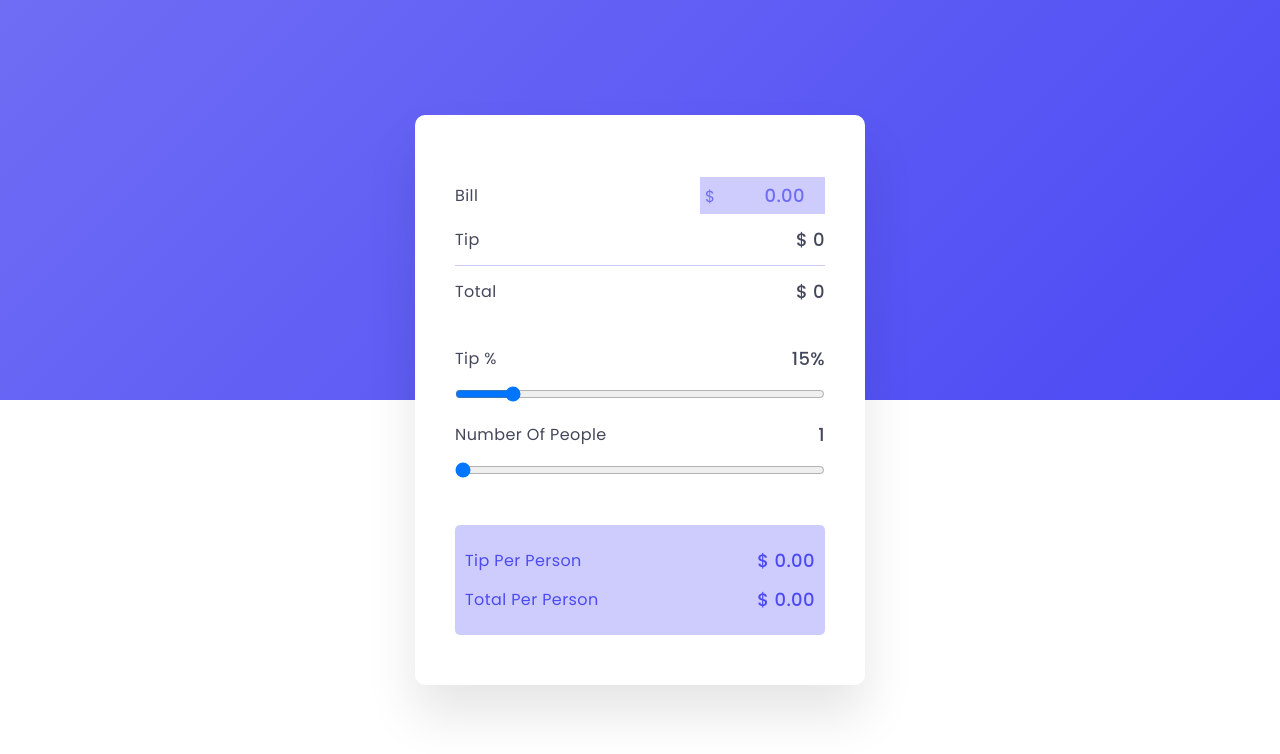
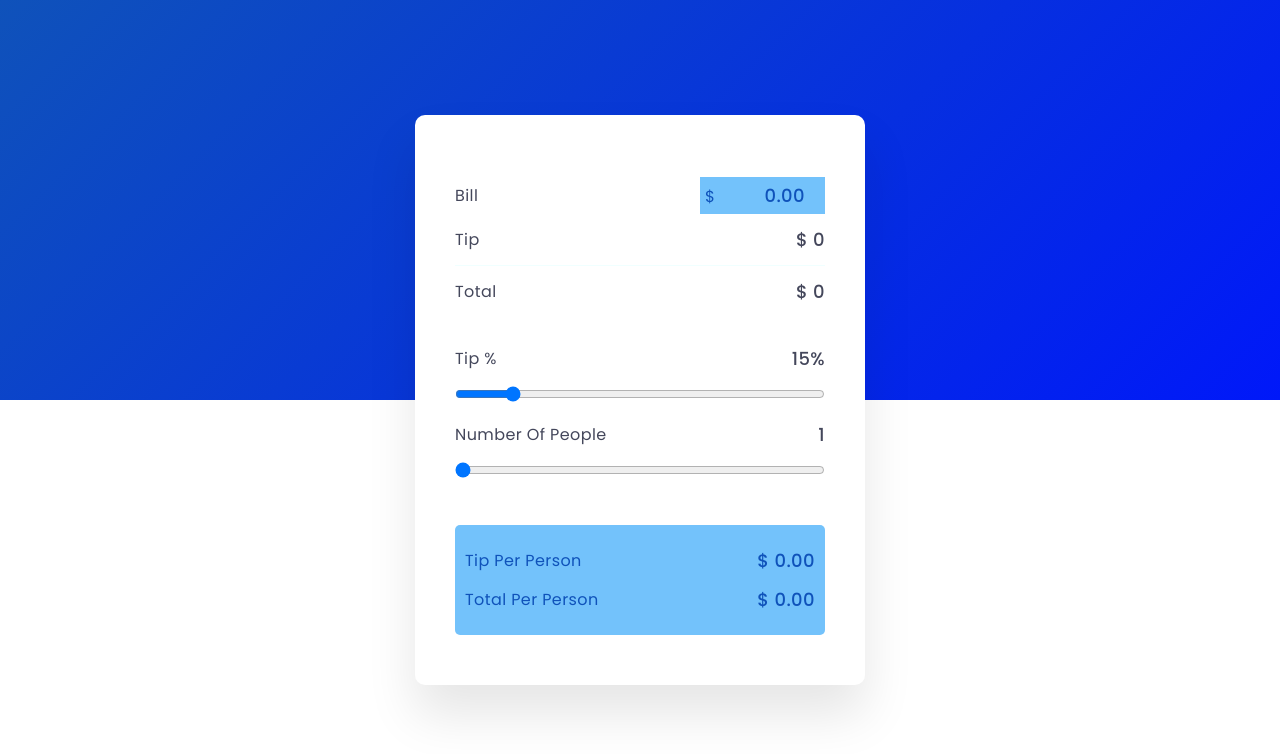
Before and after one commit to tsyuille/tip-calculator, a plain HTML site: page index.html in a window 1280 px wide. Drawn offline with Linux system fonts and the light colour scheme.

Commit message:
Change colors

```diff
--- a/style.css
+++ b/style.css
@@ -9,7 +9,7 @@
 body {
     background-color: #f3f3f3;
     background: linear-gradient(
-        135deg, #6f6df4, #4c4af4
+        135deg, #0F52BA, #0018F9
     ) fixed;
     background-size: 100% 50%;
     background-repeat: no-repeat;
@@ -48,8 +48,8 @@ body {
 }
 
 .input-box {
-    background-color: #cdccfd;
-    color: #6f6df4;
+    background-color: #73C2FB;
+    color: #0F52BA;
     padding: 5px;
 }
 
@@ -59,12 +59,12 @@ body {
     outline: none;
     width: 100px;
     text-align: right;
-    color: #6f6df4;
+    color: #0F52BA;
 }
 
 hr {
     border: none;
-    border-bottom: 1px solid #cdccfd;
+    border-bottom: 1px solid #F0FFFF;
 }
 
 input[type="range"] {
@@ -85,12 +85,12 @@ section:not(:first-child) {
 }
 
 section:last-child {
-    background-color: #cdccfd;
+    background-color: #73C2FB;
     padding: 10px;
     border-radius: 5px;
 }
 
 section:last-child .value,
 section:last-child .label {
-    color: #4c4af4;
+    color: #0F52BA;
 }
```
